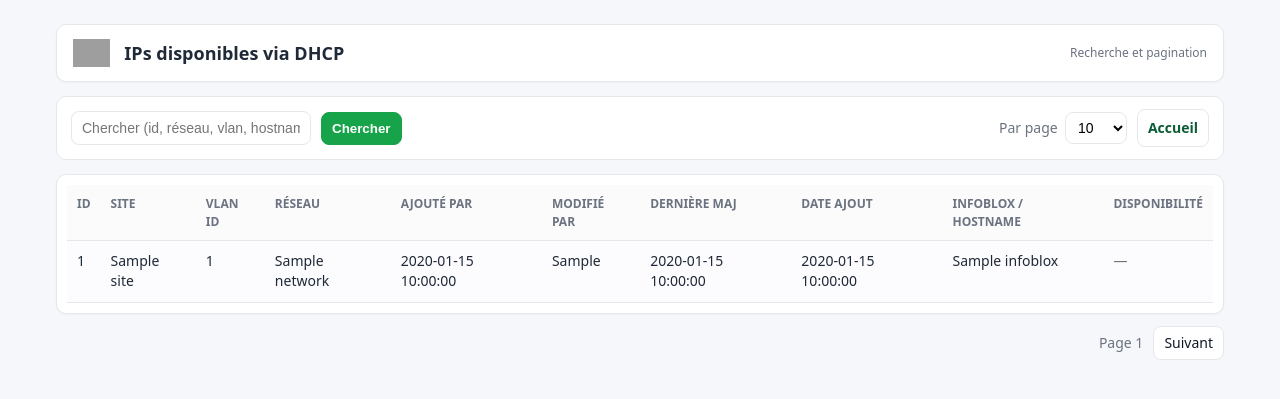
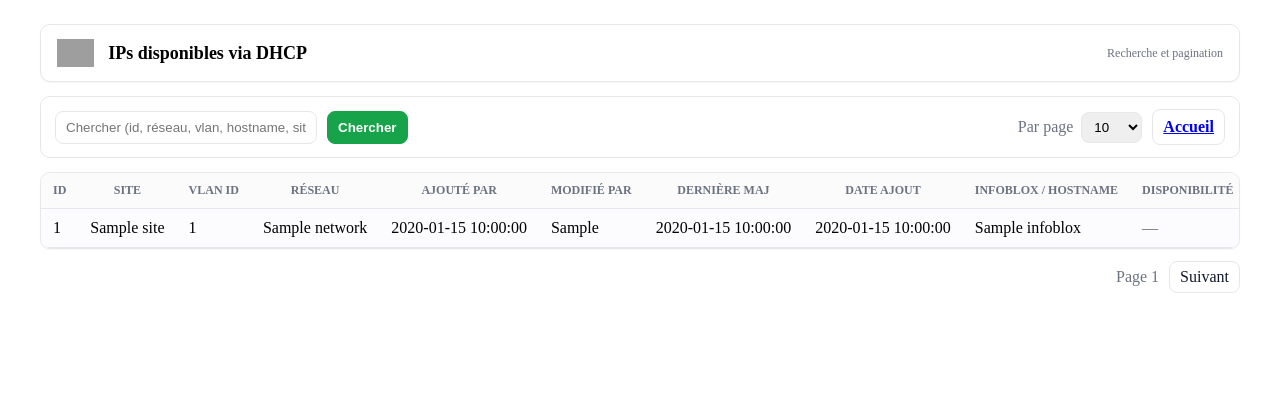
Before and after one commit to Selimyahyaoui/front, a FastAPI app: template app/templates/ips.html in a window 1280 px wide. Shown: the top 399 px of the page. Run offline with FastAPI, Linux system fonts and the light colour scheme; the template is opened without the code that fills it: most values are stand-ins (such as "Sample title", 1, 10 or a date in 2020); parts of the project's set-up code (start-up, migrations or seed data) failed here and were passed over; grey boxes are pictures that could not be loaded.

Commit message:
Update style.css

```diff
--- a/app/static/style.css
+++ b/app/static/style.css
@@ -1,91 +1,68 @@
-/* ====== Design tokens ====== */
-:root{
-  --brand:#0a7a45;
-  --brand-ink:#0b5c35;
-  --ink:#1f2937;
-  --muted:#6b7280;
-  --bg:#f6f7fb;
-  --card:#ffffff;
-  --border:#e5e7eb;
-  --success:#22c55e;
-  --danger:#ef4444;
-  --warn:#f59e0b;
+/* ==== Universal fixes for table pages ==== */
+
+/* White header everywhere */
+header {
+  background: #fff !important;
+  color: #1f2937 !important;
+  border: 1px solid #e5e7eb !important;
+  border-radius: 10px !important;
+  box-shadow: 0 1px 2px rgba(0,0,0,.04) !important;
+  max-width: 1200px !important;
+  margin: 20px auto 12px !important;
+  padding: 12px 16px !important;
 }
 
-/* ====== Base ====== */
-*{box-sizing:border-box}
-html,body{margin:0;padding:0;background:var(--bg);color:var(--ink);font:14px/1.45 system-ui,-apple-system,Segoe UI,Roboto,Ubuntu,Helvetica,Arial}
-a{color:var(--brand-ink);text-decoration:none}
-a:hover{text-decoration:underline}
-.content{max-width:1200px;margin:20px auto;padding:0 16px}
-
-/* ====== Header (default: white card) ====== */
-header{
-  max-width:1200px;margin:20px auto 12px;padding:12px 16px;
-  display:flex;align-items:center;gap:12px;
-  background:var(--card);border:1px solid var(--border);border-radius:10px;
-  box-shadow:0 1px 2px rgba(0,0,0,.04);
-}
-header .logo{height:32px}
-header h1{font-size:18px;margin:0}
-
-/* Green banner ONLY when header has .hero--green (use on index page) */
-header.hero--green{
-  background:linear-gradient(0deg, #0b6a3e, #0b6a3e);
-  color:#fff;border-color:transparent;box-shadow:none;
-}
-header.hero--green h1{color:#fff}
-
-/* ====== Toolbar (optional small row under header) ====== */
-.toolbar{display:flex;align-items:center;gap:10px;flex-wrap:wrap;margin:0 0 10px}
-.toolbar .spacer{flex:1}
-.btn{display:inline-flex;align-items:center;gap:8px;border:1px solid var(--border);background:#fff;color:var(--brand-ink);padding:6px 10px;border-radius:8px;cursor:pointer}
-.btn--primary{background:var(--brand);color:#fff;border-color:transparent}
-.btn:disabled{opacity:.6;cursor:not-allowed}
-
-/* ====== Cards & tables ====== */
-.card{
-  background:var(--card);border:1px solid var(--border);border-radius:10px;
-  box-shadow:0 1px 2px rgba(0,0,0,.04);padding:10px;
+/* Content container */
+.content {
+  max-width: 1200px !important;
+  margin: 0 auto !important;
+  padding: 12px 16px !important;
+  overflow-x: auto !important;   /* Horizontal scroll if table too wide */
 }
 
-/* Make all wide tables scroll nicely */
-.table-wrap{overflow:auto;border-radius:8px}
-table{width:100%;border-collapse:separate;border-spacing:0;background:var(--card);min-width:800px}
-th,td{padding:10px 12px;border-bottom:1px solid var(--border);text-align:left;vertical-align:top}
-th{
-  background:#fbfbfc;position:sticky;top:0;z-index:1;
-  text-transform:uppercase;font-size:12px;color:var(--muted);
+/* Tables */
+table {
+  width: max-content !important; /* table grows to fit columns */
+  min-width: 100% !important;    /* but at least viewport width */
+  background: #fff !important;
+  border-collapse: separate !important;
+  border-spacing: 0 !important;
 }
-tbody tr:nth-child(odd){background:#fcfcfe}
 
-/* ====== Pagination ====== */
-.pagination{display:flex;align-items:center;gap:10px;justify-content:flex-end;margin:12px 0}
-.pagination a{padding:6px 10px;border:1px solid var(--border);border-radius:8px;background:#fff}
-.pagination span{color:var(--muted)}
+/* Cells */
+th, td {
+  white-space: nowrap !important;
+  padding: 10px 12px !important;
+  border-bottom: 1px solid #e5e7eb !important;
+  vertical-align: top !important;
+}
+th {
+  position: sticky !important;
+  top: 0 !important;
+  z-index: 1 !important;
+  background: #fbfbfc !important;
+  text-transform: uppercase !important;
+  font-size: 12px !important;
+  color: #6b7280 !important;
+}
+tbody tr:nth-child(odd) { background: #fcfcfe !important; }
 
-/* ====== Forms (per-page/select/search) ====== */
-form label, form select, form input[type="text"]{font-size:14px}
-input[type="text"], select{
-  border:1px solid var(--border);border-radius:8px;padding:8px 10px;background:#fff;outline:none;
+/* Status / badge style if needed */
+.badge {
+  display: inline-flex;
+  align-items: center;
+  font-weight: 700;
+  border-radius: 999px;
+  padding: 4px 10px;
+  font-size: 12px;
 }
-input[type="text"]:focus, select:focus{border-color:#c7d7cb;box-shadow:0 0 0 3px rgba(34,197,94,.15)}
-
-/* ====== Status badges ====== */
-.badge{display:inline-flex;align-items:center;font-weight:700;border-radius:999px;padding:4px 10px;font-size:12px}
-.badge--yes{background:rgba(34,197,94,.12);color:var(--success);border:1px solid rgba(34,197,94,.25)}
-.badge--no{background:rgba(239,68,68,.10);color:var(--danger);border:1px solid rgba(239,68,68,.25)}
-.badge--neutral{background:#f3f4f6;color:#6b7280;border:1px solid #e5e7eb}
-
-/* Backward-compat with your existing “status-*” classes */
-.status{color:#fff;border-radius:6px;padding:4px 8px;font-weight:700}
-.status-delivered{background:var(--success)}
-.status-cancelled{background:var(--danger)}
-.status-pending{background:var(--warn)}
-
-/* Small screens */
-@media (max-width: 720px){
-  header{margin:12px 8px}
-  .content{padding:0 8px}
-  th{font-size:11px}
+.badge--yes {
+  background: rgba(34,197,94,.12);
+  color: #22c55e;
+  border: 1px solid rgba(34,197,94,.25);
 }
+.badge--no {
+  background: rgba(239,68,68,.10);
+  color: #ef4444;
+  border: 1px solid rgba(239,68,68,.25);
+}
```
